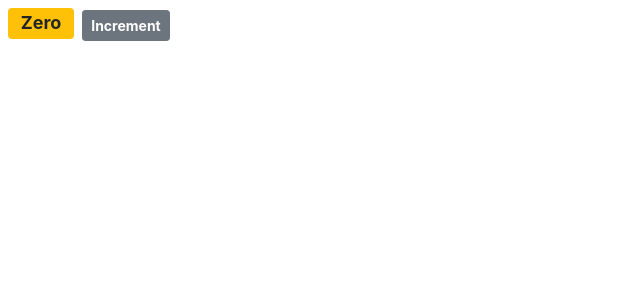
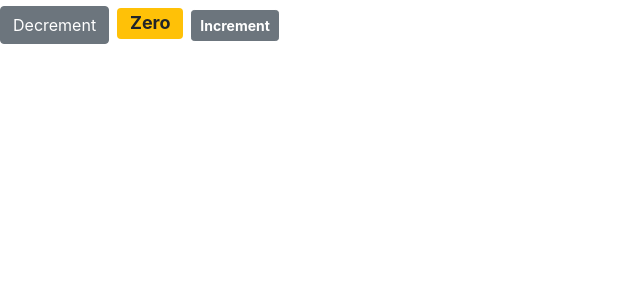
Before and after one commit to web-dev-london/reactjs-counter-app, a React (Create React App) app: page / in a window 1280 px wide. Shown: the top 300 px of the page, without its empty margins (0-640 px from the left). Built offline with nearby package versions, Linux system fonts and the light colour scheme.

Commit message:
Create decrement button

```diff
--- a/src/components/counter.jsx
+++ b/src/components/counter.jsx
@@ -3,8 +3,6 @@ import React, { Component } from 'react'
 class Counter extends Component {
     state = {
         count: 0,
-        // imageUrl: 'https://picsum.photos/200'
-        tags: ['tag1', 'tag2', 'tag3']
     }
     style = {
         fontWeight: 'bold',
@@ -20,15 +18,20 @@ class Counter extends Component {
         fontSize: 14
     }
 
-    handleIncrement = product => {
+    handleIncrement = (product) => {
         console.log(product);
         this.setState({count: this.state.count + 1});
     };
 
+     handleDecrement = () => {
+        this.setState({count: this.state.count - 1})
+    };
+
     render() {
         return <>
+            <button onClick={this.handleDecrement} className='btn btn-secondary' >Decrement</button>
             <span style={this.style} className={this.getBadgeClasses()}>{this.formatCount()}</span>
-            <button onClick={()=> this.handleIncrement({id: 1})} style={this.btnStyle} className='btn btn-secondary btn-sm'>Increment</button>
+            <button onClick={()=> this.handleIncrement(this.product)} style={this.btnStyle} className='btn btn-secondary btn-sm'>Increment</button>
         </>
     }
 
```
